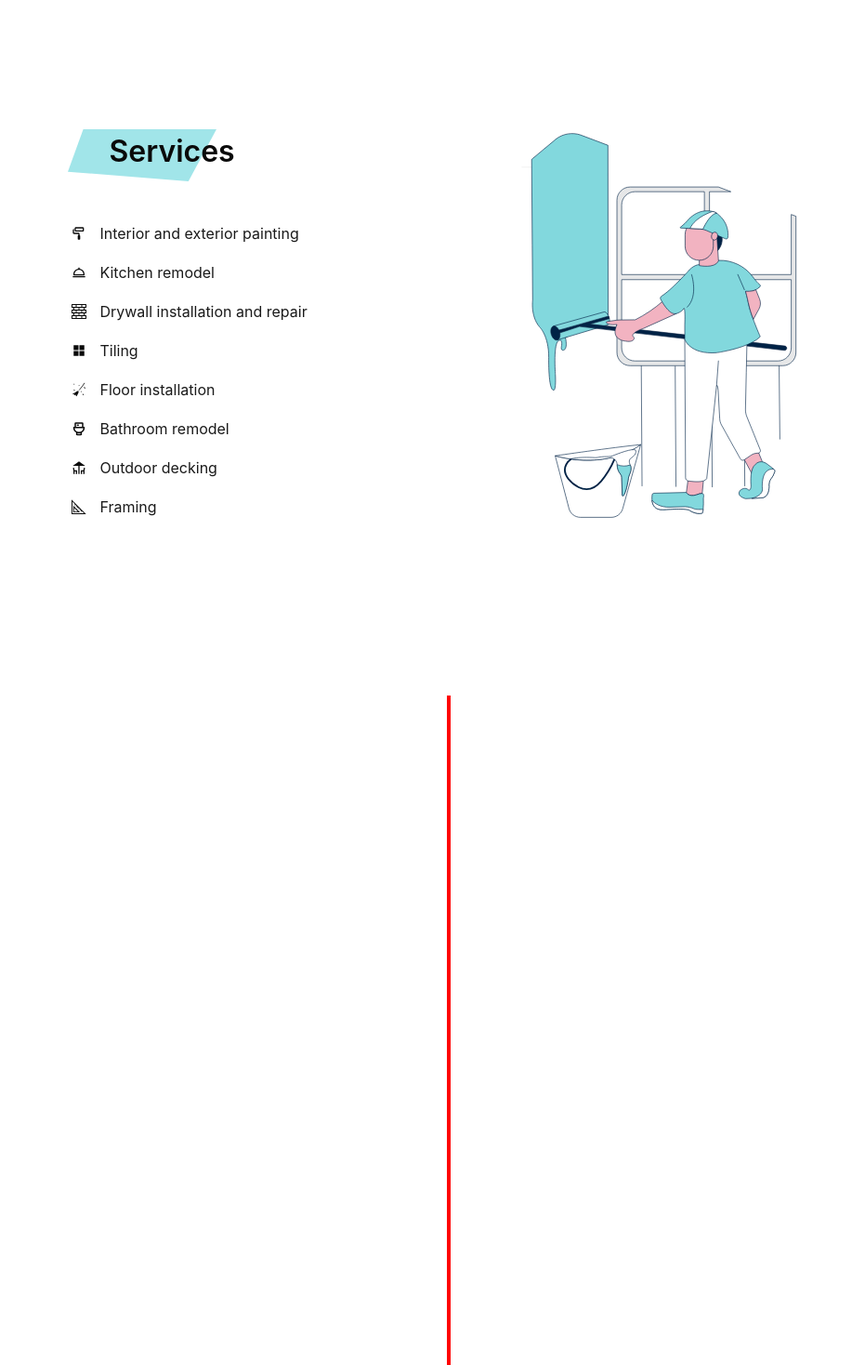
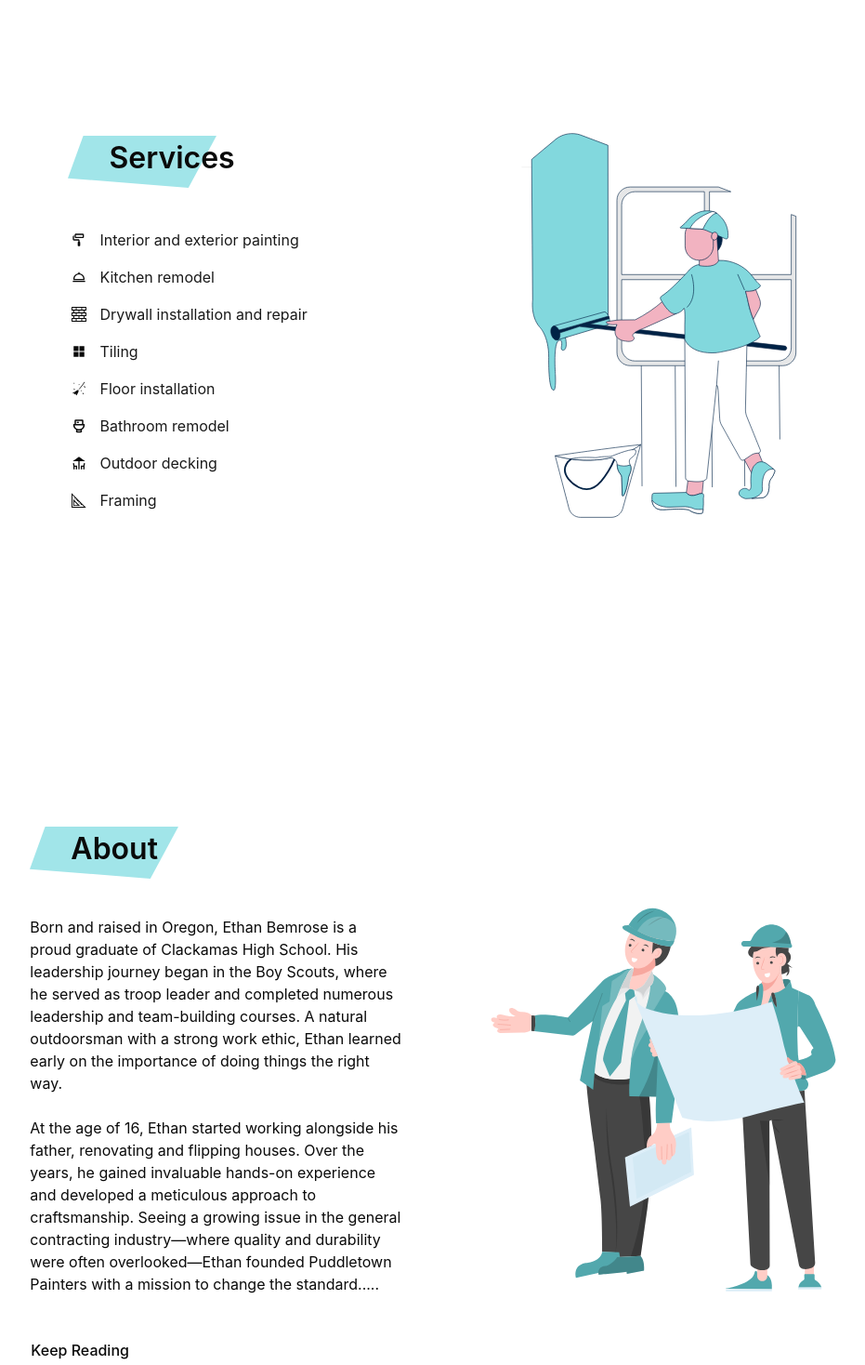
Before and after one commit to snowdamiz/puddletown-client, a React (Vite) app: page / in a window 1280 px wide. Shown: the part 880-2348 px from the top of the page at 93% size, without its empty margins (157-1088 px from the left). Built offline with nearby package versions, Linux system fonts and the light colour scheme; a web font is replaced by a local one.

Commit message:
feat: about

```diff
--- a/src/components/about/About.sass
+++ b/src/components/about/About.sass
@@ -1,4 +1,14 @@
-.container
-  width: 100%
-  height: 100vh
-  outline: 2px solid red
+@import '../../App.sass'
+
+.section-bg
+  height: 450px
+
+.about-expand-btn
+  background-color: transparent
+  border-bottom: 2px solid $black600
+  padding: 6px 0
+  border-radius: 0
+
+  &:hover
+    color: $primary300
+    border-bottom: 2px solid $primary300
--- a/src/components/about/index.tsx
+++ b/src/components/about/index.tsx
@@ -1,11 +1,56 @@
+import { useState } from 'react'
+
+import about from '@/assets/about.svg'
+import sectionOne from '@/assets/section-1.svg'
+import SectionHeader from '@/components/section-header'
+import Layout from '@/components/layout'
 import './About.sass'
 
-function About() {
+export default function About() {
+  const [expanded, setExpanded] = useState(false)
+
+  const left = <>
+    <SectionHeader img={sectionOne} title="About" />
+    <>
+      <p>
+        Born and raised in Oregon, Ethan Bemrose is a proud graduate of Clackamas High School.
+        His leadership journey began in the Boy Scouts, where he served as troop leader and completed
+        numerous leadership and team-building courses. A natural outdoorsman with a strong work ethic,
+        Ethan learned early on the importance of doing things the right way.
+        <br /><br />
+        At the age of 16, Ethan started working alongside his father, renovating and flipping houses.
+        Over the years, he gained invaluable hands-on experience and developed a meticulous approach
+        to craftsmanship. Seeing a growing issue in the general contracting industry—where quality and
+        durability were often overlooked—Ethan founded Puddletown Painters with a mission to change the standard.
+        { !expanded && '....'}
+      </p>
+      { expanded && (
+        <p>
+          <br /><br />
+          Puddletown Painters began as a painting and drywall company, and as the final contractors on many
+          projects, they frequently encountered the need to repair subpar work left behind by others.
+          This experience broadened their expertise, turning them into renovation specialists who can
+          handle any home improvement task with precision and care.
+          <br /><br />
+          Ethan’s commitment to excellence and passion for delivering long-lasting, high-quality work have
+          made Puddletown Painters a trusted name in the community. With a wealth of knowledge passed down
+          from his father and a sharp eye for detail, Ethan is ready to help bring your remodeling vision
+          to life. When you work with Puddletown Painters, you can trust that you're in capable hands,
+          with results built to stand the test of time.
+        </p>
+      )}
+    </>
+    <button onClick={() => setExpanded(!expanded)} className='about-expand-btn'>
+      { expanded ? 'Hide' : 'Keep Reading' }
+    </button>
+  </>
+
+  const right = <img src={about} alt="About" className="section-bg" />
+
   return (
-    <div className="container">
-
-    </div>
+    <Layout
+      left={left}
+      right={right}
+    />
   )
 }
-
-export default About
--- a/src/components/contact/Contact.sass
+++ b/src/components/contact/Contact.sass
@@ -1,4 +1,2 @@
-.container
-  width: 100%
-  height: 100vh
-  outline: 2px solid red
+.section-bg
+  height: 450px
--- a/src/components/contact/index.tsx
+++ b/src/components/contact/index.tsx
@@ -1,11 +1,18 @@
+
+import services from '@/assets/services.svg'
+import sectionOne from '@/assets/section-1.svg'
+import SectionHeader from '@/components/section-header'
+import Layout from '@/components/layout'
 import './Contact.sass'
 
-function Contact() {
+export default function Contact() {
+  const left = <SectionHeader img={sectionOne} title="Contact" />
+  const right = <img src={services} alt="Contact" className="section-bg" />
+
   return (
-    <div className="container">
-
-    </div>
+    <Layout
+      left={left}
+      right={right}
+    />
   )
 }
-
-export default Contact
--- /dev/null
+++ b/src/components/layout/index.tsx
@@ -0,0 +1,17 @@
+
+import './styles.sass'
+
+export default function Layout({ left, right }) {
+  return (
+    <div className="about-container">
+      <div className='about-inner'>
+        <div className="left">
+          { left }
+        </div>
+        <div className="right">
+          { right}
+        </div>
+      </div>
+    </div>
+  )
+}
--- /dev/null
+++ b/src/components/layout/styles.sass
@@ -0,0 +1,56 @@
+@import '../../App.sass'
+
+.about-container
+  width: 100vw
+  height: 100vh
+  display: flex
+  flex-flow: column nowrap
+  justify-content: center
+  align-items: center
+  margin-top: 18px
+
+  @media (min-width: 450px)
+    margin-top: 22px
+
+  @media (min-width: 1024px)
+    margin-top: 30px
+
+  .about-inner
+    width: 80%
+    margin: 0 auto
+    display: flex
+    flex-flow: column nowrap
+    justify-content: center
+    align-items: center
+
+    @media (min-width: 1024px)
+      width: 100%
+      padding: 60px
+      gap: 60px
+      flex-flow: row nowrap
+
+    @media (min-width: 1440px)
+
+    .left
+      width: 100%
+      display: flex
+      flex-flow: column nowrap
+      justify-content: center
+      align-items: center
+      gap: 40px
+
+      @media (min-width: 1024px)
+        width: auto
+        min-width: 400px
+        max-width: 400px
+        justify-content: flex-start
+        align-items: flex-start
+
+    .right
+      display: none
+      padding: 20px
+
+      @media (min-width: 1024px)
+        display: flex
+        justify-content: flex-end
+        align-items: flex-end
--- a/src/components/portfolio/Portfolio.sass
+++ b/src/components/portfolio/Portfolio.sass
@@ -1,4 +1,2 @@
-.container
-  width: 100%
-  height: 100vh
-  outline: 2px solid red
+.section-bg
+  height: 450px
--- a/src/components/portfolio/index.tsx
+++ b/src/components/portfolio/index.tsx
@@ -1,11 +1,18 @@
+
+import services from '@/assets/services.svg'
+import sectionOne from '@/assets/section-1.svg'
+import SectionHeader from '@/components/section-header'
+import Layout from '@/components/layout'
 import './Portfolio.sass'
 
-function Portfolio() {
+export default function Portfolio() {
+  const left = <SectionHeader img={sectionOne} title="Portfolio" />
+  const right = <img src={services} alt="Portfolio" className="section-bg" />
+
   return (
-    <div className="container">
-
-    </div>
+    <Layout
+      left={left}
+      right={right}
+    />
   )
 }
-
-export default Portfolio
--- a/src/components/services/Services.sass
+++ b/src/components/services/Services.sass
@@ -1,74 +1,7 @@
-@import '../../App.sass'
+.section-bg
+  height: 450px
 
-.services-container
-  width: 100vw
-  height: 100vh
+.services-content
   display: flex
   flex-flow: column nowrap
-  justify-content: center
-  align-items: center
-  margin-top: 18px
-
-  @media (min-width: 450px)
-    margin-top: 22px
-
-  @media (min-width: 1024px)
-    margin-top: 30px
-
-  .services-inner
-    width: 80%
-    margin: 0 auto
-    display: flex
-    flex-flow: column nowrap
-    justify-content: center
-    align-items: center
-
-    @media (min-width: 1024px)
-      width: 100%
-      padding: 60px
-      gap: 60px
-      flex-flow: row nowrap
-
-    @media (min-width: 1440px)
-
-    .left
-      width: 100%
-      display: flex
-      flex-flow: column nowrap
-      justify-content: center
-      align-items: center
-      gap: 40px
-      // border: 1px solid red
-
-      @media (min-width: 1024px)
-        // width: 60%
-        width: auto
-        min-width: 400px
-        justify-content: flex-start
-        align-items: flex-start
-
-      .services-content
-        display: flex
-        flex-flow: column nowrap
-        gap: 10px
-        width: 100%
-        // border: 1px solid red
-
-
-        @media (min-width: 450px)
-          max-width: 380px
-
-    .right
-      display: none
-      padding: 20px
-
-      @media (min-width: 1024px)
-        display: flex
-        justify-content: flex-end
-        align-items: flex-end
-        // width: 40%
-        // border: 1px solid red
-
-      .section-bg
-        height: 450px
-        // border: 1px solid red
+  gap: 8px
--- a/src/components/services/index.tsx
+++ b/src/components/services/index.tsx
@@ -10,15 +10,12 @@ import services from '@/assets/services.svg'
 import sectionOne from '@/assets/section-1.svg'
 import SectionHeader from '@/components/section-header'
 import ServiceCard from '@/components/services-card'
+import Layout from '@/components/layout'
 import './Services.sass'
 
 export default function Services() {
-  return (
-    <div className="services-container">
-      <div className='services-inner'>
-        <div className="left">
+  const left = <>
     <SectionHeader img={sectionOne} title="Services" />
-
     <div className='services-content'>
       <ServiceCard icon={<BiPaintRoll />} title="Interior and exterior painting" />
       <ServiceCard icon={<BiDish />} title="Kitchen remodel" />
@@ -29,11 +26,14 @@ export default function Services() {
       <ServiceCard icon={<MdDeck />} title="Outdoor decking" />
       <ServiceCard icon={<TfiRulerAlt2 />} title="Framing" />
     </div>
-        </div>
-        <div className="right">
-          <img src={services} alt="Services" className="section-bg" />
-        </div>
-      </div>
-    </div>
+  </>
+
+  const right = <img src={services} alt="Services" className="section-bg" />
+
+  return (
+    <Layout
+      left={left}
+      right={right}
+    />
   )
 }
```
Also changed, not shown: src/assets/about.svg. Lines whose indentation alone changed are shown as unchanged.
